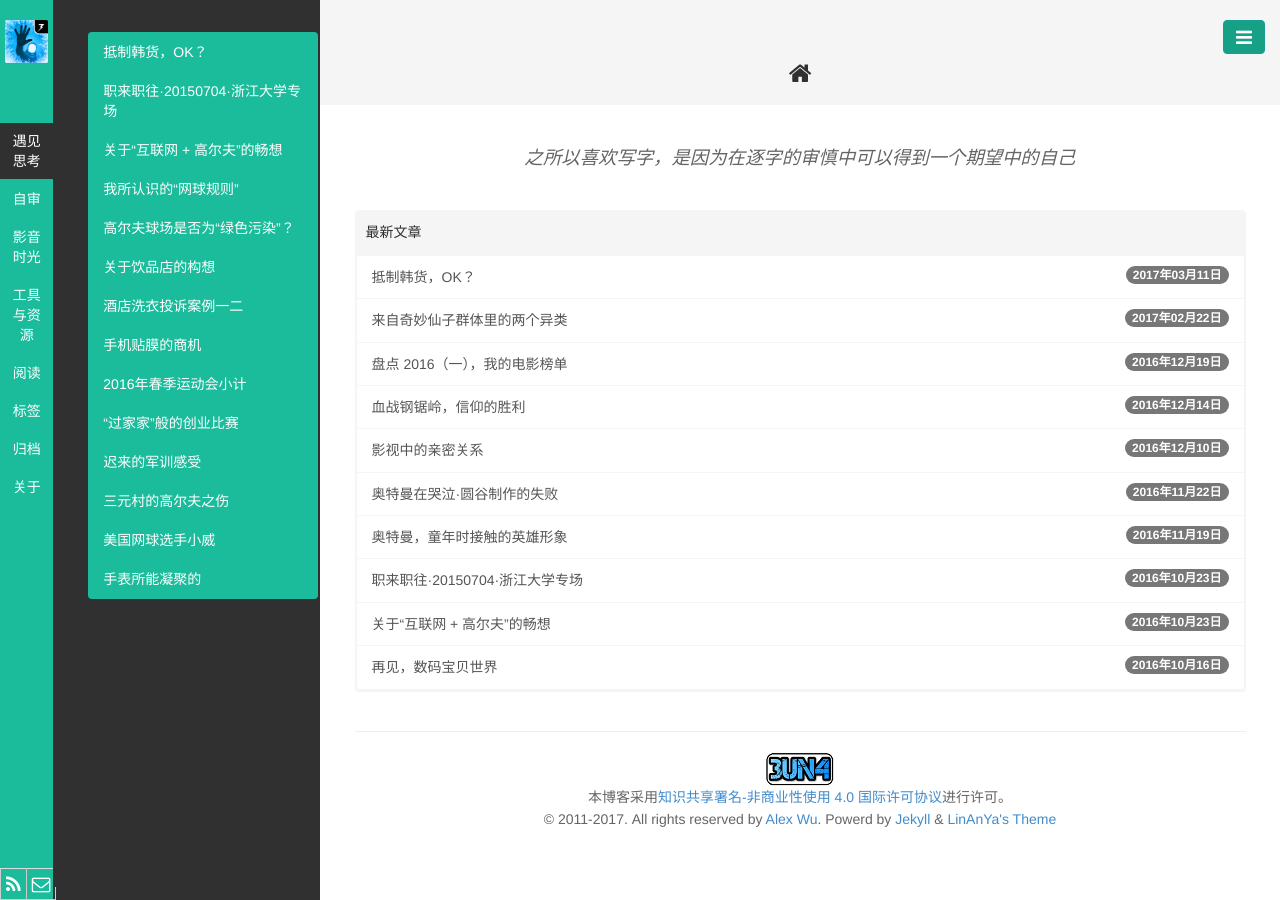
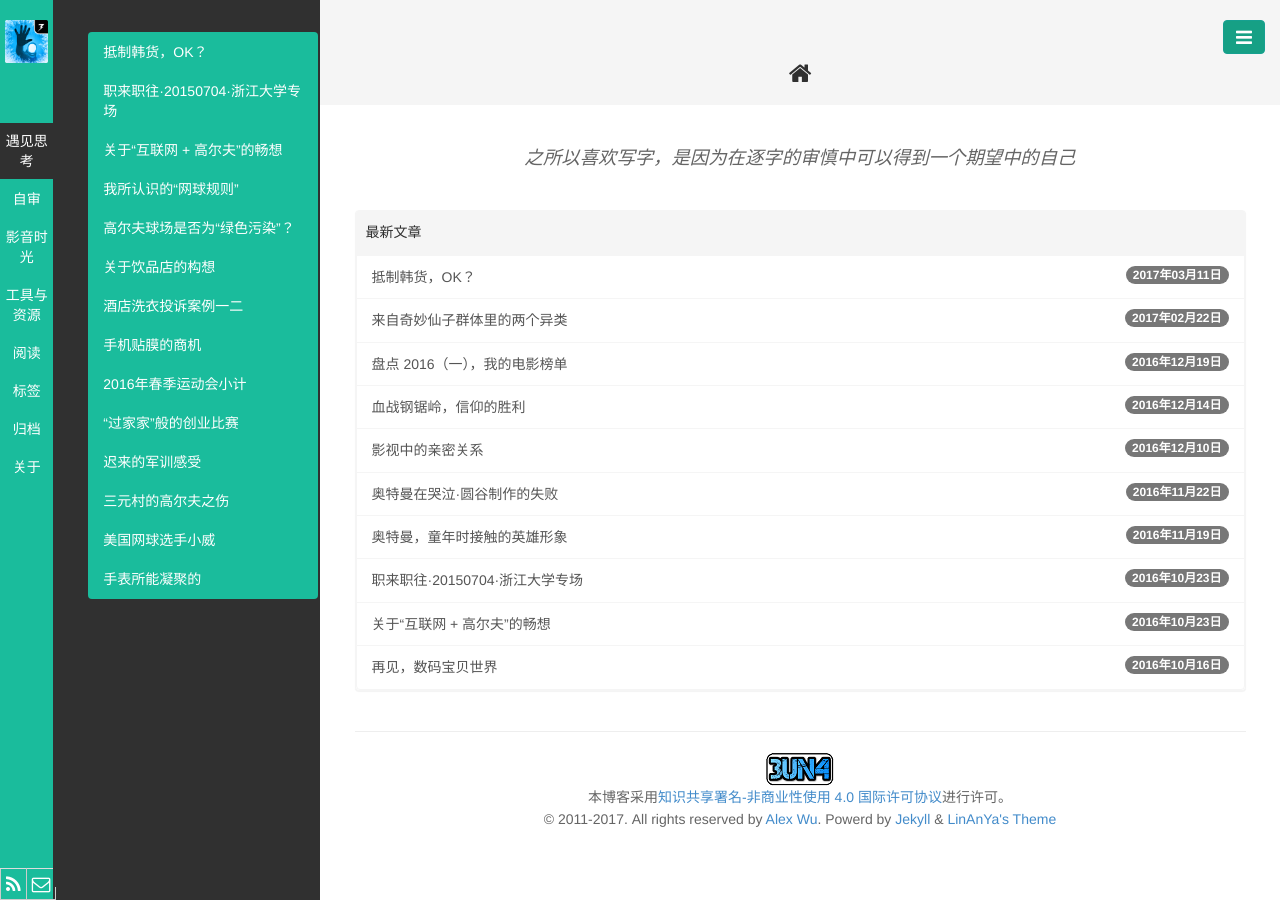
Before and after one commit to 3un4/3un4.github.io, a Jekyll site: the page built from index.html, in a window 1280 px wide. Built offline with Jekyll 4.4.1, drawn with Linux system fonts in a browser that asks for light colours; the list of posts is cut into pages by our own code.

Commit message:
Update base.css

```diff
--- a/public/css/base.css
+++ b/public/css/base.css
@@ -34,7 +34,7 @@ body, html {
   border-radius: 0px;
   color: #fff;
   font-size: 14px;
-  padding: 8px 8px;
+  padding: 8px 0px;
 
 }
 
```
